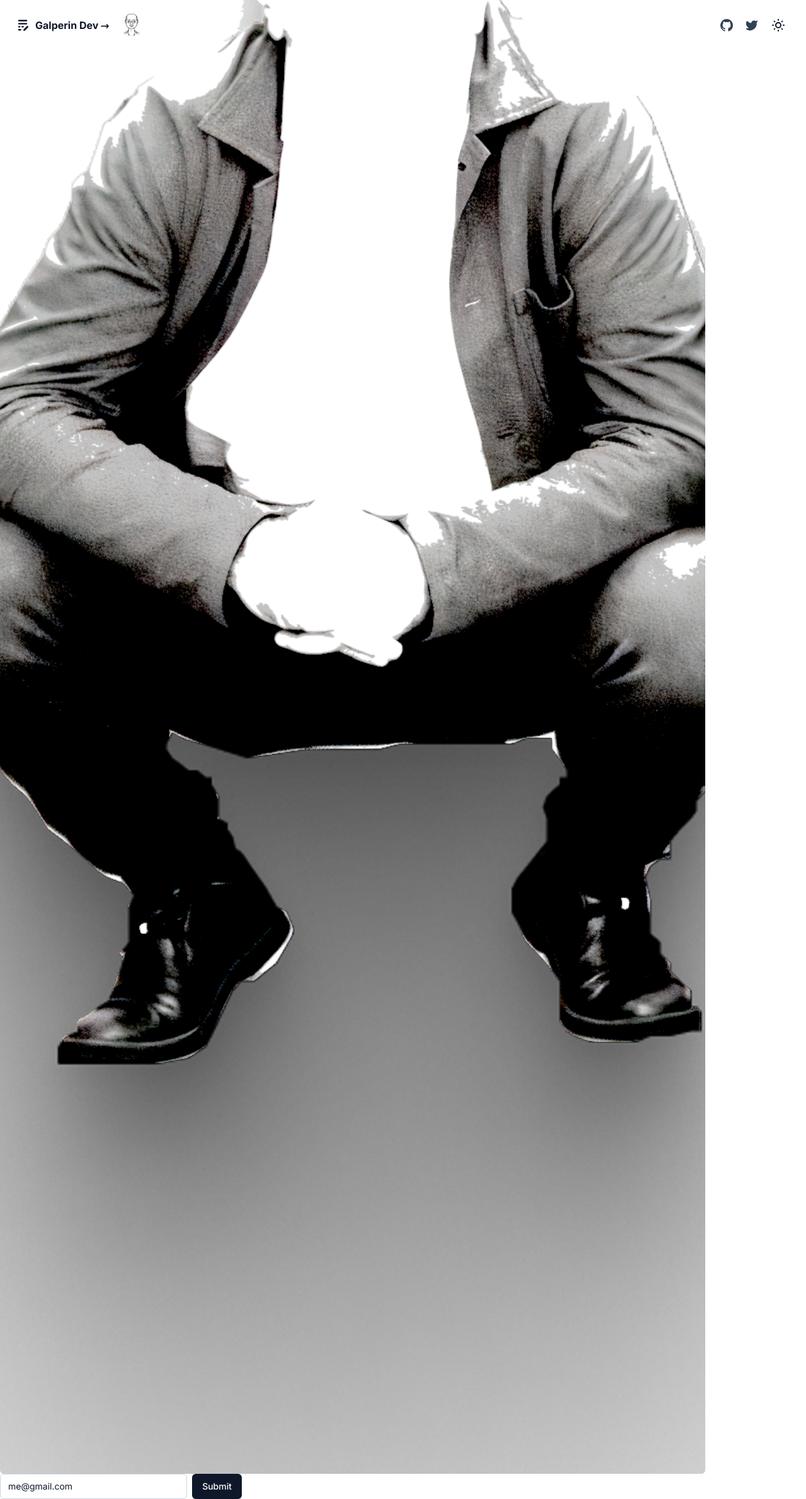
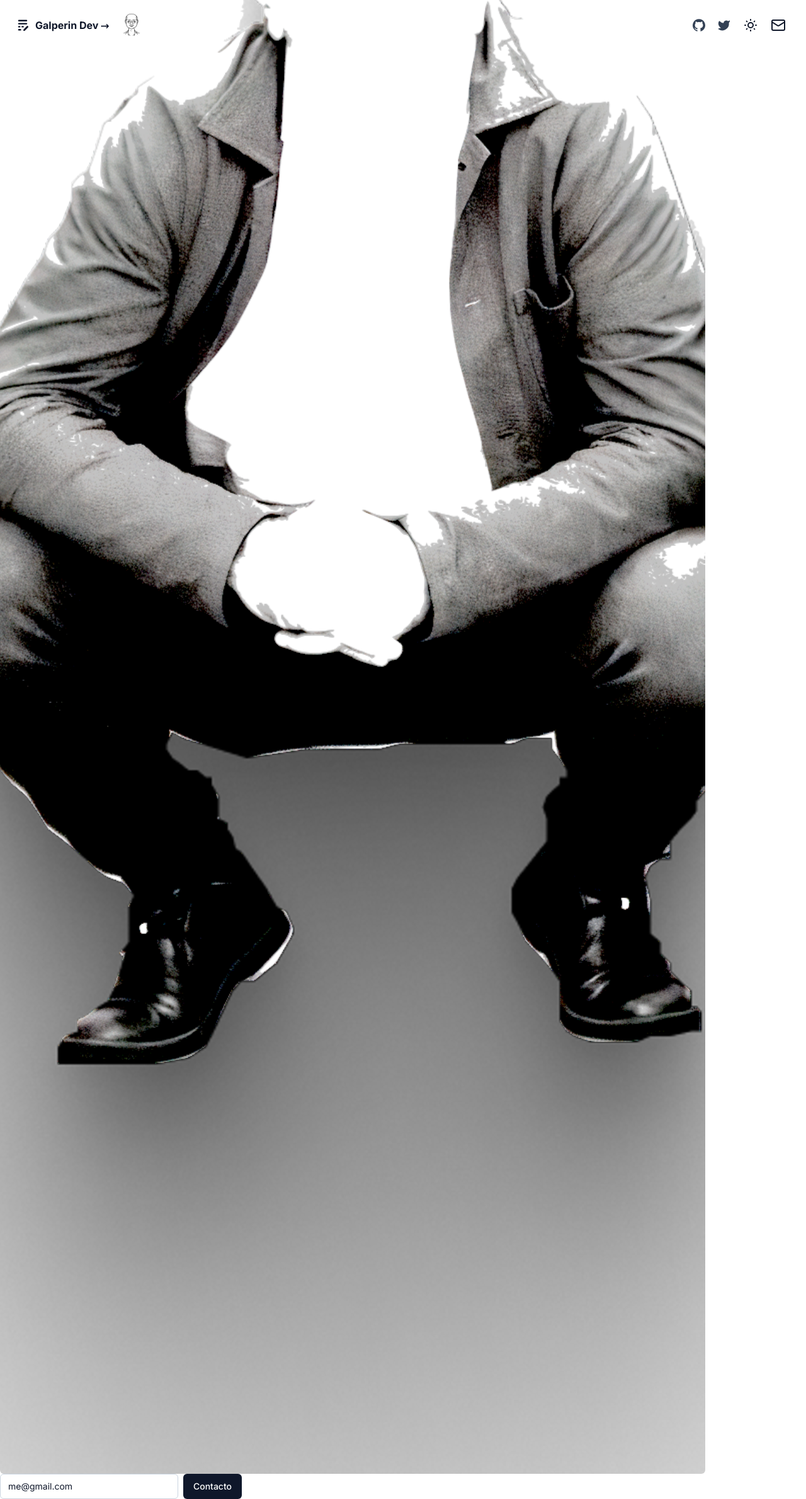
Before and after one commit to MiguelGalp/miPortfolio, a Next.js app: page / in a window 1280 px wide. Shown: the whole page at 63% size. Built offline with nearby package versions, Linux system fonts and the light colour scheme; what tailwind-dracula, tailwind-gradient-mask-image would draw is missing.

Commit message:
contacto 2

```diff
--- a/components/contact_form.tsx
+++ b/components/contact_form.tsx
@@ -3,6 +3,8 @@ import axios from "axios";
 import { useForm } from "react-hook-form";
 import { Button } from "@/components/ui/button";
 import { Input } from "@/components/ui/input";
+import { Icons } from "./icons";
+import { CheckCircleIcon } from "lucide-react";
 
 export default function ContactForm() {
   const {
@@ -18,7 +20,7 @@ export default function ContactForm() {
       .post("https://eonc5oqjzkckuua.m.pipedream.net", data)
       .then((response) => {
         setSuccessMessage(
-          `Thanks for signing up! Check your inbox for updates 😊`
+          `Gracias por tu contacto! Chequeá tu correo para continuar la charla 😊`
         );
         setSubmitted(true);
       })
@@ -26,7 +28,12 @@ export default function ContactForm() {
   }
 
   if (submitted) {
-    return <p>{successMessage}</p>;
+    return (
+      <div className="flex items-center space-x-2 bg-green-100 p-2 rounded-md">
+        <CheckCircleIcon className="h-6 w-6 text-green-600" />
+        <p className="text-green-800">{successMessage}</p>
+      </div>
+    );
   }
 
   return (
@@ -34,7 +41,7 @@ export default function ContactForm() {
       <div className="flex w-full max-w-sm items-center space-x-2">
         <Input {...register("email")} defaultValue="me@gmail.com"></Input>
         <Button type="submit" role="submit">
-          {isSubmitting ? "Submitting" : "Submit"}
+          {isSubmitting ? "Submitting" : "Contacto"}
         </Button>
       </div>
     </form>
--- a/components/site-header.tsx
+++ b/components/site-header.tsx
@@ -7,6 +7,8 @@ import { ThemeToggle } from "@/components/theme-toggle"
 import { buttonVariants } from "@/components/ui/button"
 
 import { Dropdown_menu } from "./dropdown_menu"
+
+import ContactForm from "@/components/contact_form"
 
 import {
   DropdownMenu,
@@ -87,6 +89,19 @@ export function SiteHeader() {
               </div>
             </Link>
             <ThemeToggle />
+            <DropdownMenu>
+              <DropdownMenuTrigger asChild>
+                <Button variant="ghost" size="sm">
+                  <Mail className="hover:text-slate-900 dark:text-slate-400 dark:hover:text-slate-100" />
+                  <span className="sr-only">Toggle theme</span>
+                </Button>
+              </DropdownMenuTrigger>
+              <DropdownMenuContent align="end" forceMount>
+                <DropdownMenuItem asChild>
+                <ContactForm />
+              </DropdownMenuItem>
+              </DropdownMenuContent>
+            </DropdownMenu>
           </nav>
         </div>
       </div>
```
